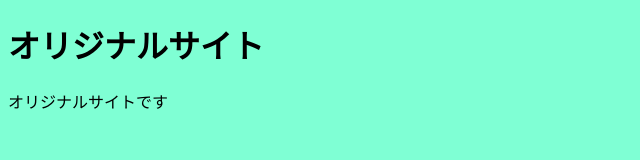
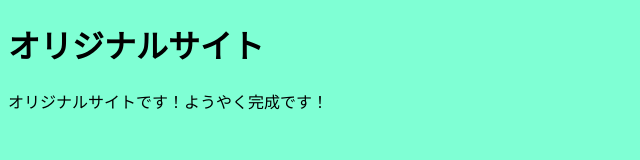
Before and after one commit to kunimoto0120/mysite, a plain HTML site: page index.html in a window 1280 px wide. Shown: the whole page, without its empty margins (0-640 px from the left). Drawn offline with Linux system fonts and the light colour scheme.

Commit message:
Add files via upload

```diff
--- a/index.html
+++ b/index.html
@@ -8,7 +8,7 @@
 </head>
 <body>
   <h1>オリジナルサイト</h1>
-  <p>オリジナルサイトです</p>
+  <p>オリジナルサイトです！ようやく完成です！</p>
 
 </body>
 </html>
```
